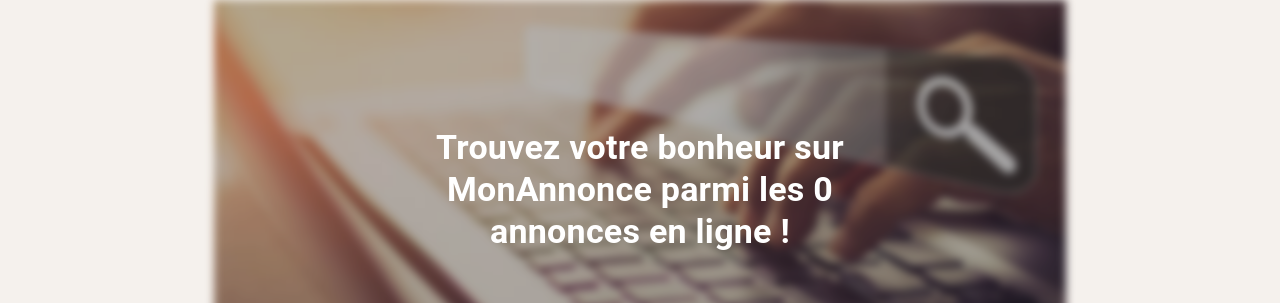
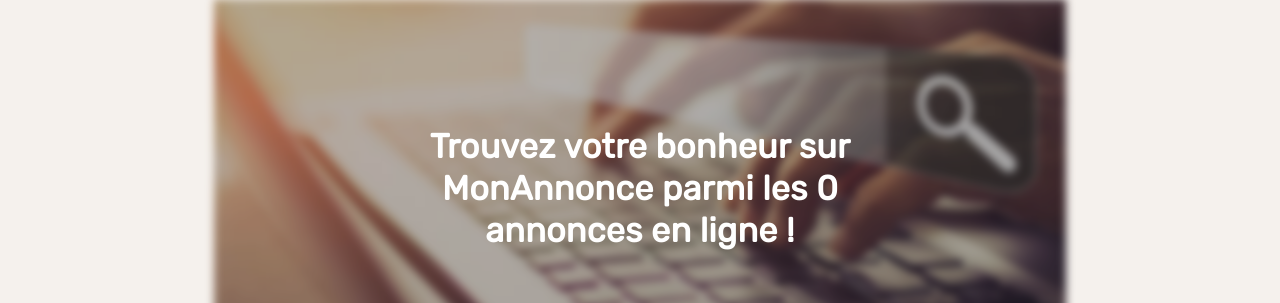
Before and after one commit to lea-hmd/E4FULLREACT, a React (Create React App) app: page / in a window 1280 px wide. Shown: the part 113-416 px from the top of the page. Built offline with nearby package versions, Linux system fonts and the light colour scheme; no server answers.

Commit message:
feat(theme): :art: Added custom font on typography component

```diff
--- a/public/index.html
+++ b/public/index.html
@@ -2,6 +2,12 @@
 <html lang="en">
     <head>
         <meta charset="utf-8" />
+        <link rel="preconnect" href="https://fonts.googleapis.com" />
+        <link rel="preconnect" href="https://fonts.gstatic.com" crossorigin />
+        <link
+            href="https://fonts.googleapis.com/css2?family=Open+Sans&family=Rubik&display=swap"
+            rel="stylesheet"
+        />
         <link rel="icon" href="%PUBLIC_URL%/favicon.ico" />
         <meta name="viewport" content="width=device-width, initial-scale=1" />
         <meta name="theme-color" content="#000000" />
--- a/src/assets/theme/ThemeConfig.tsx
+++ b/src/assets/theme/ThemeConfig.tsx
@@ -40,7 +40,35 @@ export const ThemeConfig = (prefersDarkMode: boolean) => {
 
     // Crée le thème avec la palette récupérée
     const dynamicTheme = createTheme(
-        getPalette(prefersDarkMode ? 'dark' : 'light')
+        getPalette(prefersDarkMode ? 'dark' : 'light'),
+        {
+            typography: {
+                h1: {
+                    fontFamily: ['Rubik', 'sans-serif'].join(','),
+                },
+                h2: {
+                    fontFamily: ['Rubik', 'sans-serif'].join(','),
+                },
+                h3: {
+                    fontFamily: ['Rubik', 'sans-serif'].join(','),
+                },
+                h4: {
+                    fontFamily: ['Rubik', 'sans-serif'].join(','),
+                },
+                h5: {
+                    fontFamily: ['Rubik', 'sans-serif'].join(','),
+                },
+                h6: {
+                    fontFamily: ['Rubik', 'sans-serif'].join(','),
+                },
+                body1: {
+                    fontFamily: ['Open Sans', 'sans-serif'].join(','),
+                },
+                body2: {
+                    fontFamily: ['Open Sans', 'sans-serif'].join(','),
+                },
+            },
+        }
     )
 
     return dynamicTheme
--- a/src/components/homepage/banderole/Banderole.tsx
+++ b/src/components/homepage/banderole/Banderole.tsx
@@ -35,7 +35,9 @@ export default function Banderole({ offers }: BanderoleProps) {
                         variant="h4"
                         fontWeight="bold"
                         textAlign="center"
-                        sx={{ color: '#FFF' }}
+                        sx={{
+                            color: '#FFF',
+                        }}
                     >
                         Trouvez votre bonheur sur MonAnnonce parmi les{' '}
                         {offers.length ?? 0 + ' '} annonces en ligne !
--- a/src/pages/Homepage.tsx
+++ b/src/pages/Homepage.tsx
@@ -43,7 +43,7 @@ export default function Homepage({
 
     return (
         <>
-            {/* TODO: Léa - Redirection on category click and on carousel offer click */}
+            {/* TODO: Léa - Redirection on carousel offer click */}
             <Banderole {...{ offers }} />
             <CategoriesFilter {...{ theme, handleCategoryClicked }} />
             <OffersCarousel {...{ theme, offers }} />
```
